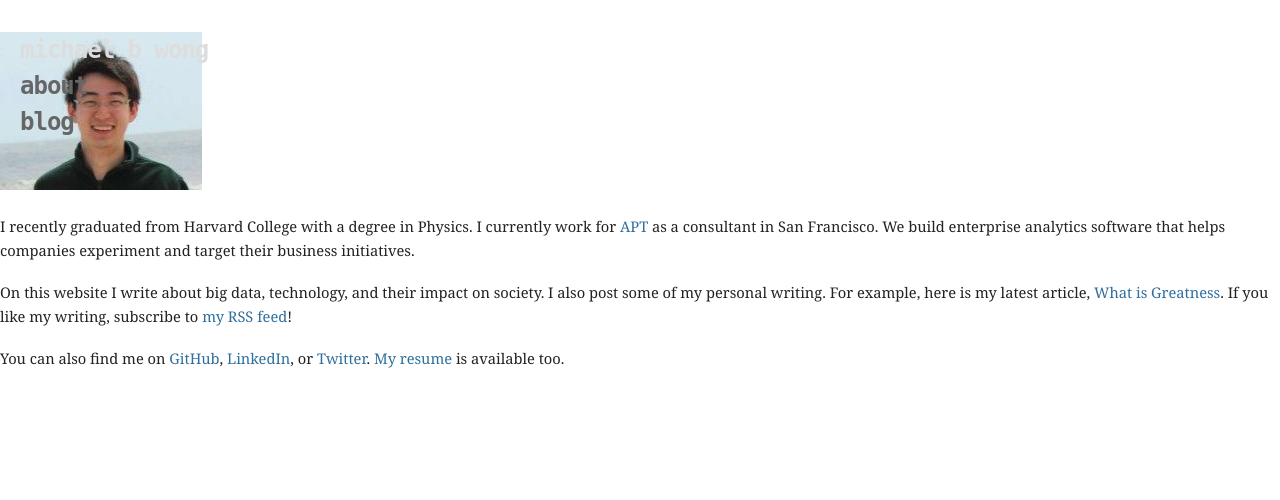
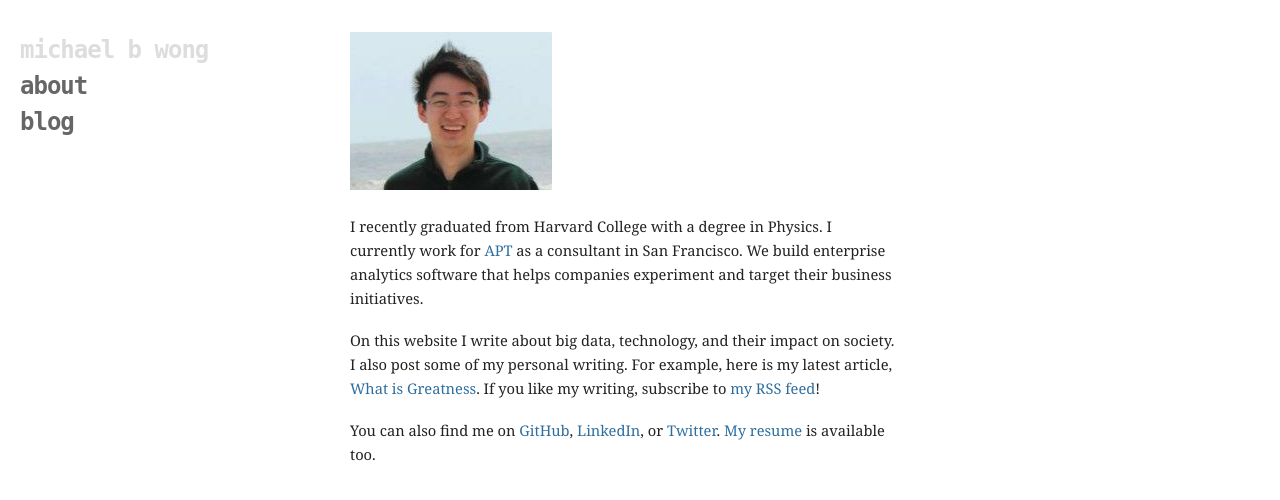
Before and after one commit to mbwong/mbwong.github.com, a Jekyll site: the page built from index.html, in a window 1280 px wide. Shown: the top 500 px of the page. Built offline with Jekyll 4.4.1, drawn with Linux system fonts in a browser that asks for light colours.

Commit message:
Update css/screen.css

```diff
--- a/css/screen.css
+++ b/css/screen.css
@@ -171,8 +171,8 @@ header h1 {
 }
 
 #wrapper {
-  margin-left: 350px%;
-  width: 550px%;
+  margin-left: 350px;
+  width: 550px;
 }
 
 @media only screen and (-webkit-min-device-pixel-ratio: 2)  {
```
